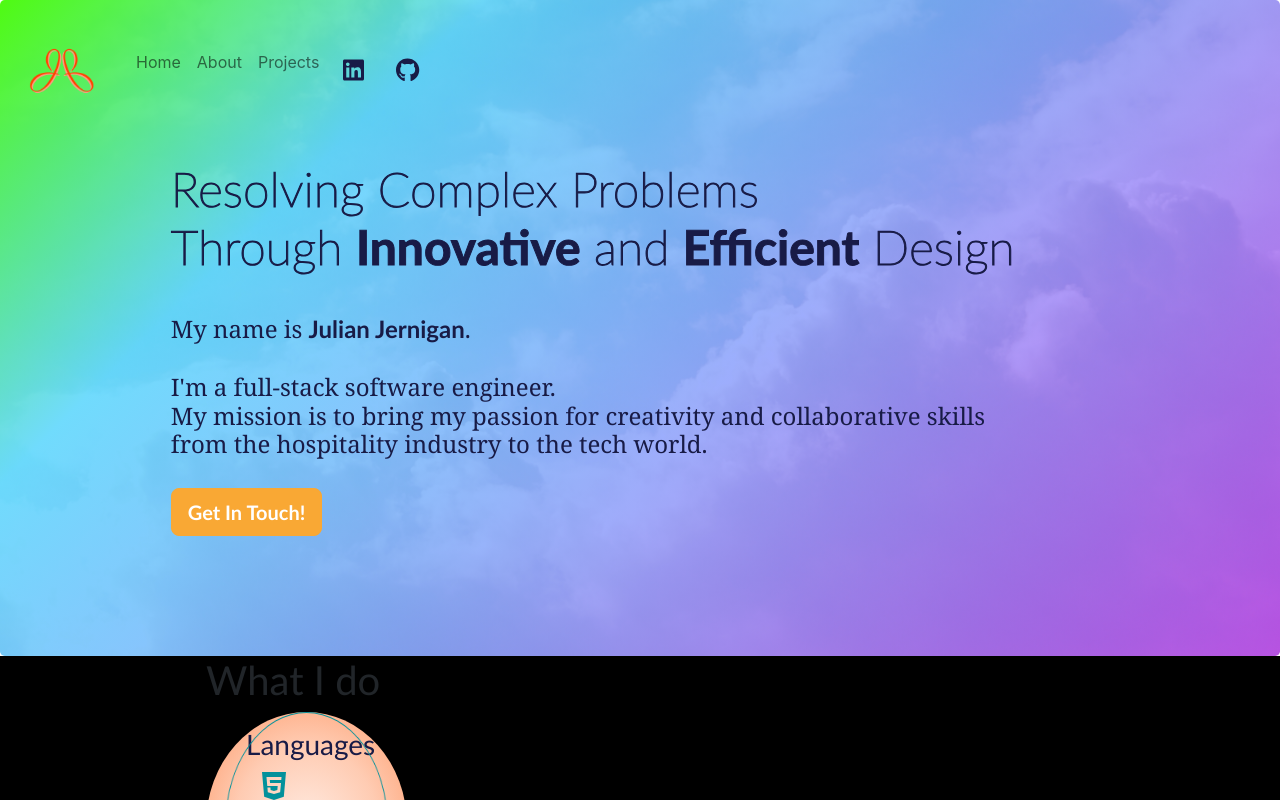
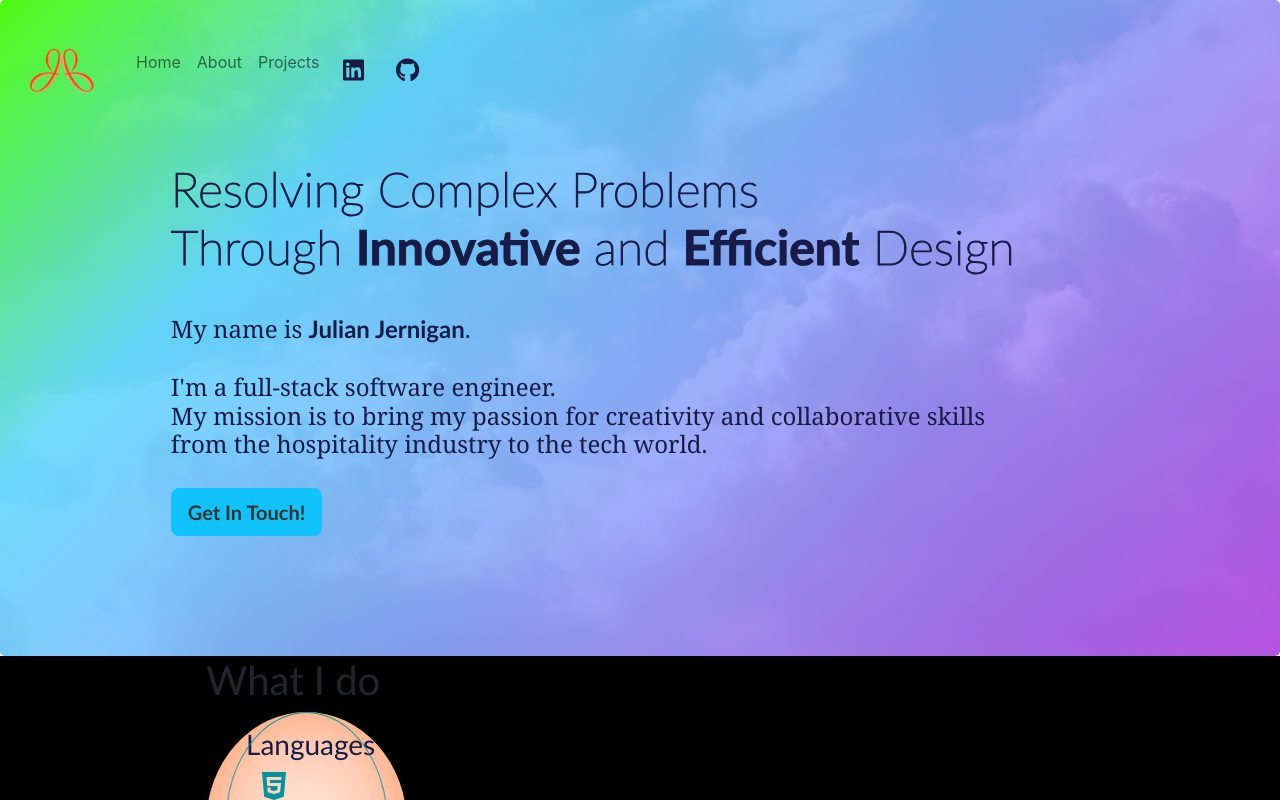
Before and after one commit to Job85/portfolio-site, a React (Create React App) app: page / in a window 1280 px wide. Shown: the top 800 px of the page. Built offline with nearby package versions, Linux system fonts and the light colour scheme.

Commit message:
changed background-color, border-color and color

```diff
--- a/src/bootstrap/scss/components/_buttons.scss
+++ b/src/bootstrap/scss/components/_buttons.scss
@@ -1,4 +1,5 @@
 .btn-primary {
-    background-color: #F9A834;
-    border-color: #F9A834;
+    background-color: #12C3FB;
+    border-color: #12C3FB;
+    color: #333333;
 }
```
